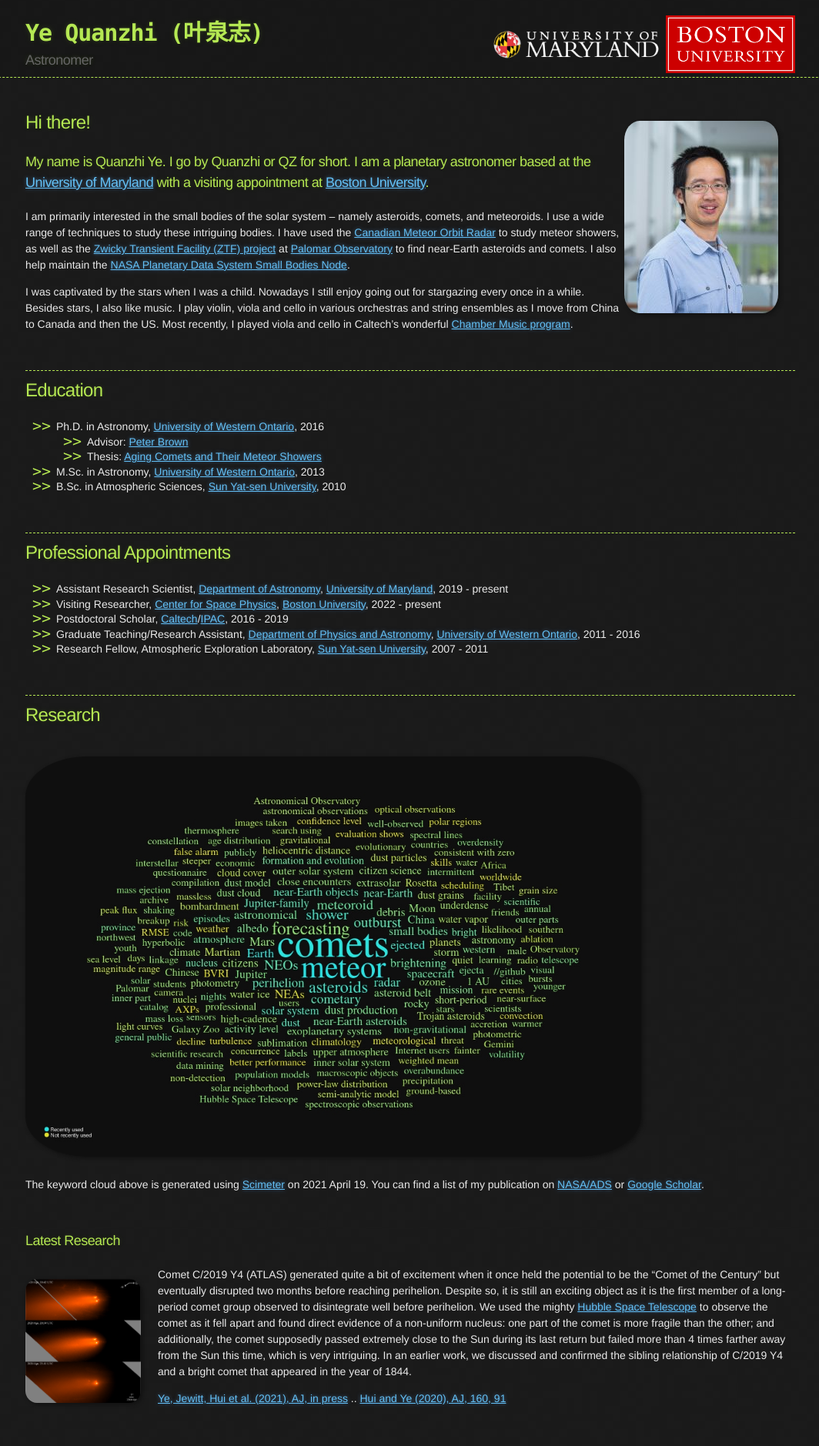
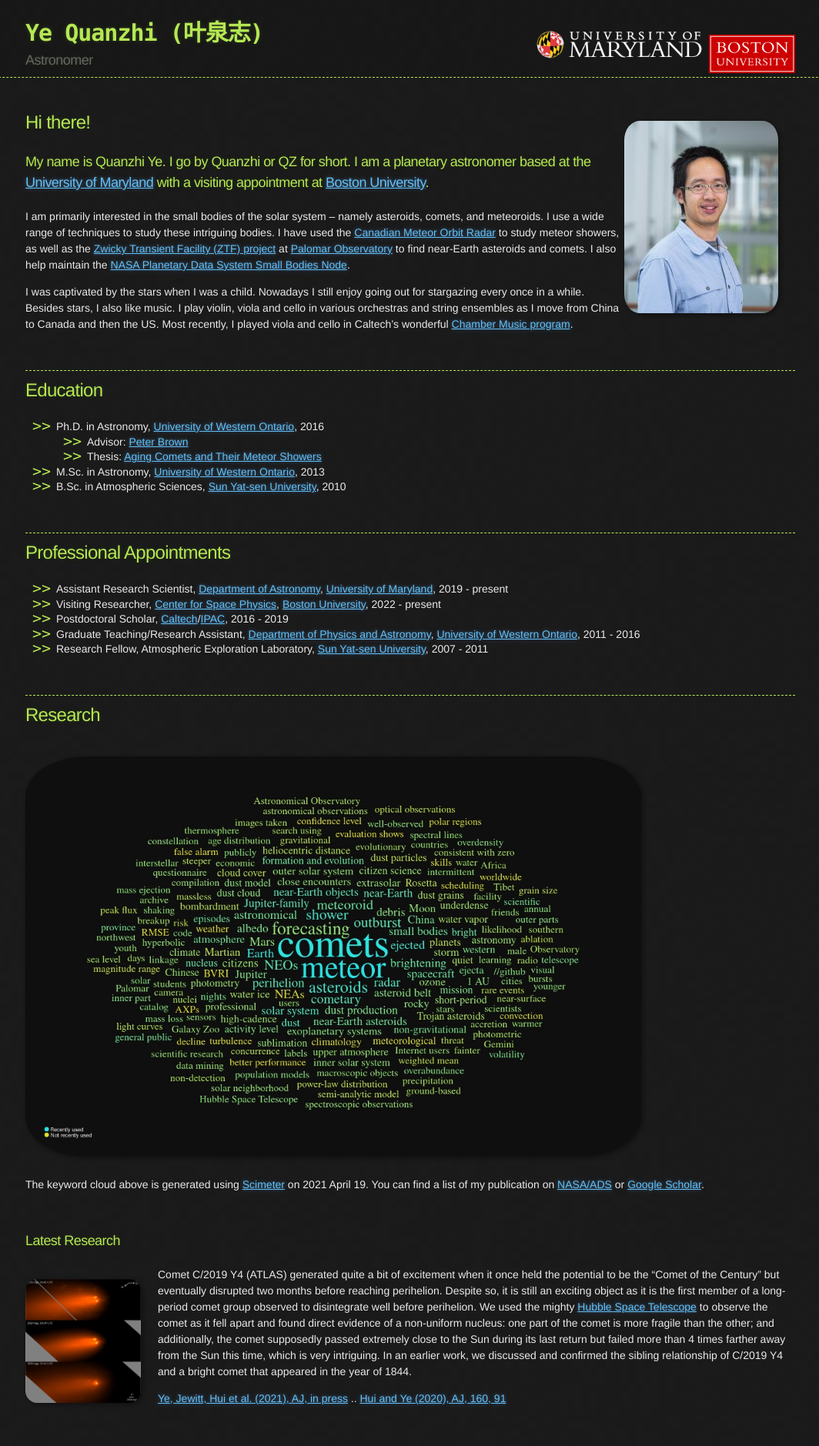
Before and after one commit to Yeqzids/Yeqzids.GitHub.io, a Jekyll site: the page built from index.md, in a window 1280 px wide. Shown: the top 1879 px of the page at 77% size, without its empty margins (107-1171 px from the left). Built offline with Jekyll 4.4.1, drawn with Linux system fonts in a browser that asks for light colours; nearby versions of some CDN libraries.

Commit message:
Update default.html

```diff
--- a/_layouts/default.html
+++ b/_layouts/default.html
@@ -21,7 +21,7 @@
 
         <div class="subcontainer_header_logo">
           <a href="http://www.umd.edu"><img src="imgs/umd_header_small.png" height="75"></a>
-          <a href="http://www.bu.edu"><img src="imgs/bu-320px.png" height="75"></a>
+          <a href="http://www.bu.edu"><img src="imgs/bu-320px.png" height="50"></a>
         </div>
       </div>
     </header>
```
